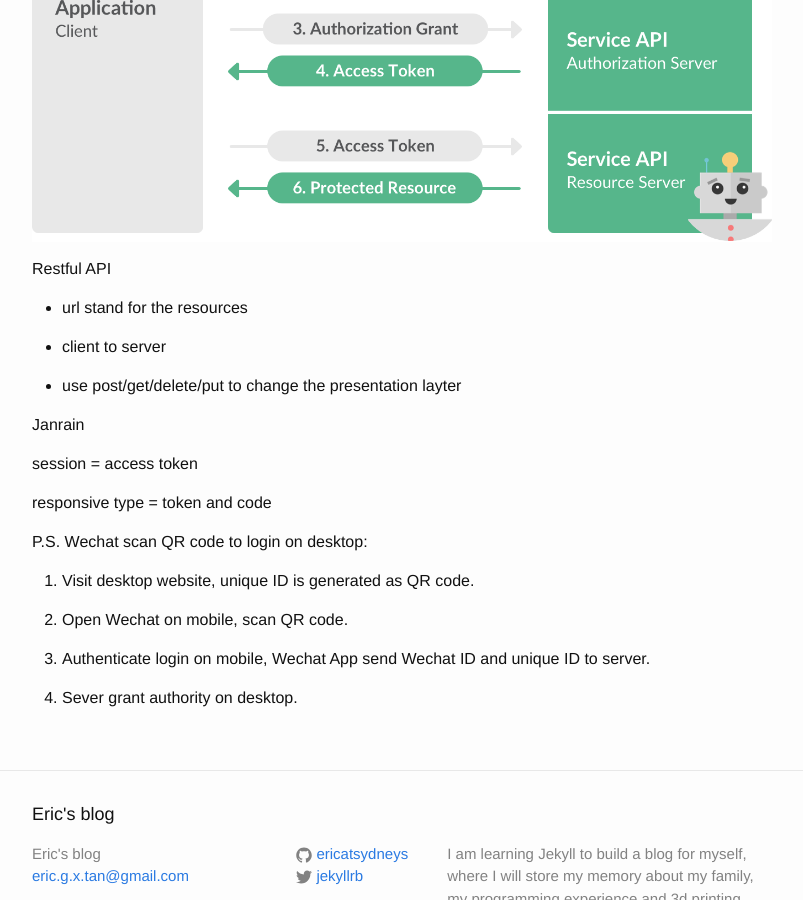
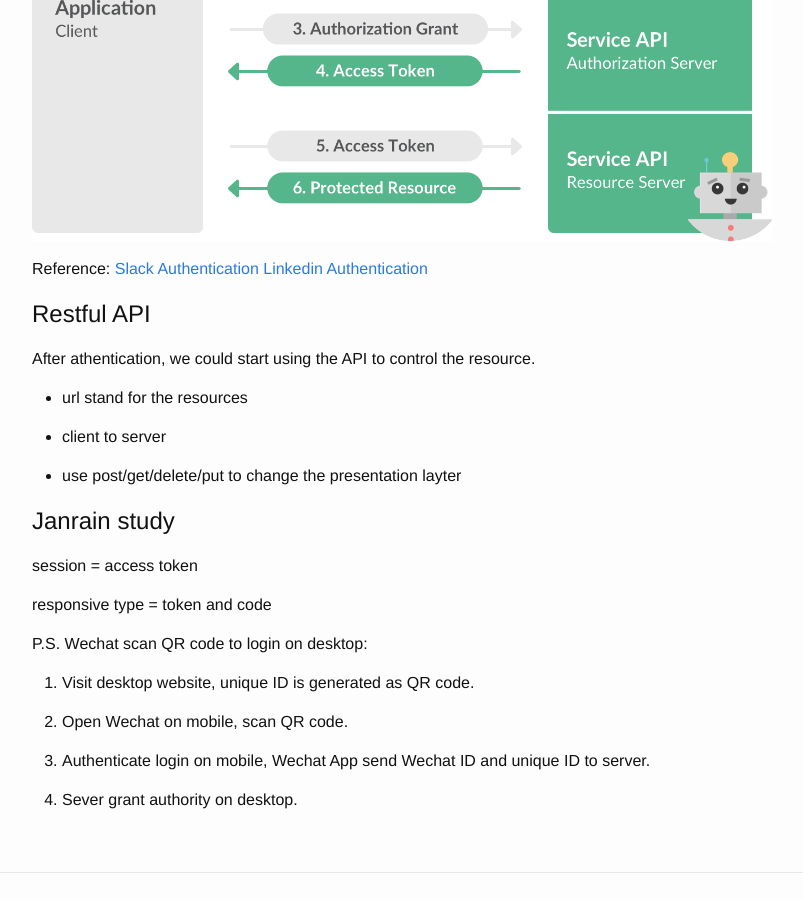
Before and after one commit to ericatsydney/ericatsydney.github.io, a Jekyll site: the page built from _posts/2016-06-13-restful-api.markdown, in a window 1280 px wide and 900 px high, scrolled down 801 px. Shown: the whole window, without its empty margins (238-1041 px from the left). Built offline with Jekyll 4.4.1, drawn with Linux system fonts in a browser that asks for light colours.

Commit message:
Update authentication in API.

```diff
--- a/_posts/2016-06-13-restful-api.markdown
+++ b/_posts/2016-06-13-restful-api.markdown
@@ -23,8 +23,15 @@ Here's an article about [OAuth2.0](http://www.ruanyifeng.com/blog/2014/05/oauth_
 
 ![flow chart](/assets/slack_oauth_flow_diagram@2x.png)
 
+Reference:
+[Slack Authentication](https://api.slack.com/docs/oauth)
+[Linkedin Authentication](https://developer.linkedin.com/docs/oauth2)
+
 
 Restful API
+===========
+
+After athentication, we could start using the API to control the resource.
 
 - url stand for the resources
 
@@ -32,7 +39,8 @@ Restful API
 
 - use post/get/delete/put to change the presentation layter
 
-Janrain
+Janrain study
+=============
 
 session = access token
 
```
